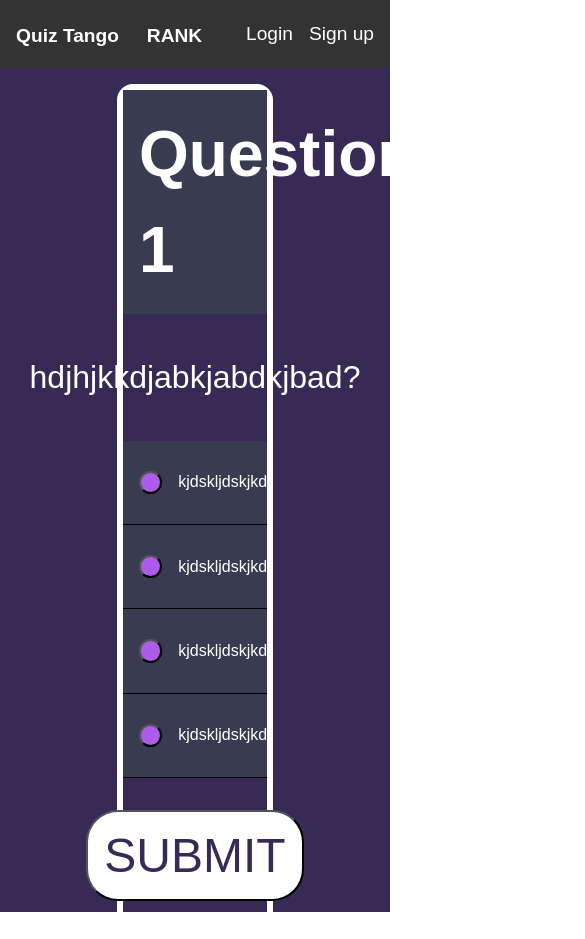
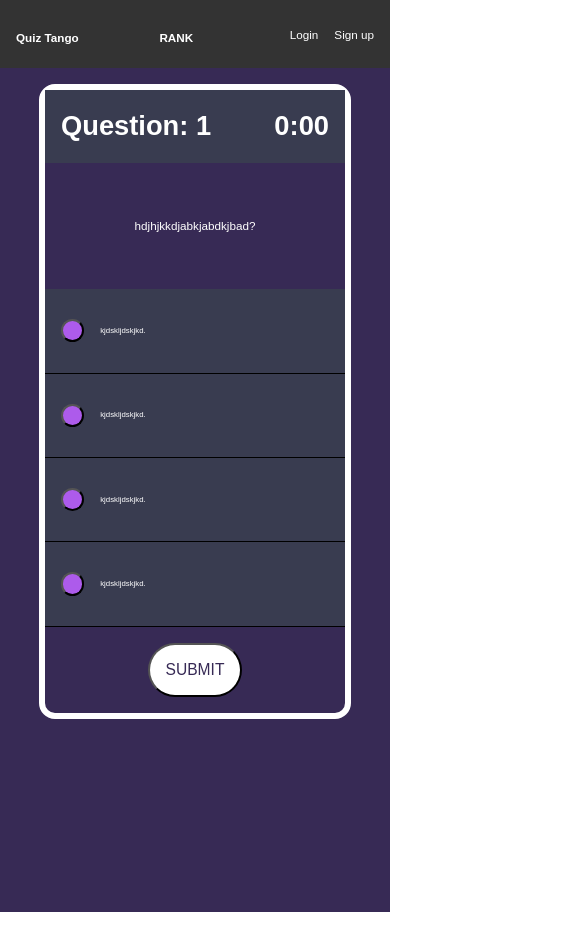
Before and after one commit to ChrisMunozCodes/Quiz-Tango, a plain HTML site: page public/question-screen.html in a window 390 px wide. Shown: the top 939 px of the page, 585 px wide, since content can reach past the window. After the commit the page ends 912 px from the top, so only its background shows below. Drawn offline with Linux system fonts and the light colour scheme.

Commit message:
Update on question-screen.html responsiveness.

```diff
--- a/public/css/question-screen.css
+++ b/public/css/question-screen.css
@@ -45,7 +45,7 @@ html{
   .navbar a {
     color: #fff;
     text-decoration: none;
-    font-size: 1.2rem;
+    font-size: 3vmin;
   }
 
   .navbar a:hover {
@@ -56,27 +56,29 @@ html{
 
     main {
       background-color: #372A55;
-      height: 100vh;
+      height: auto;
       display: flex;
       justify-content: center;
       align-items: flex-start;
       flex-direction: row;
+      height: 100vh;
     }
 
     #container {
       display: flex;
-      justify-content: center;
+      justify-content: flex-start;
       align-items: center;
       flex-direction: column;
-      width: 40vw;
+      width: 80vmin;
       border: .4rem solid white;
       border-radius: 1rem;
-      margin: 1rem;
+      margin: 4vmin;
+      height: auto;
     }
 
     #container h2 {
       color: white;
-      font-size: 4rem;
+      font-size: 7vmin;
       padding: 1rem;
     }
 
@@ -85,15 +87,13 @@ html{
     width: 100%;
     min-height: 10%;
     display: flex;
-    align-items: center;
     justify-content: space-between;
-
 }
 
 .questions {
     background-color: #372A55;;
     color: white;
-    font-size: 2rem;
+    font-size: 3vmin;
     width: 100%;
     height: 15vh;
     display: flex;
@@ -110,7 +110,7 @@ html{
     color: white;
     background-color: #393C50;
     height: 10vh;
-    font-size: 1rem;
+    font-size: 2vmin;
     display: flex;
     align-items: center;
     border-bottom: solid .1rem black;
@@ -124,12 +124,12 @@ html{
 }
 
 .submit button{
-    height: 20%;
+    height: auto;
     border-radius: 2rem;
     height: auto;
     padding: 1rem;
-    margin: 2rem;
+    margin: 1rem;
     background-color: white;
     color: #372A55;
-    font-size: 3rem;
+    font-size: 4vmin;
 }
```
